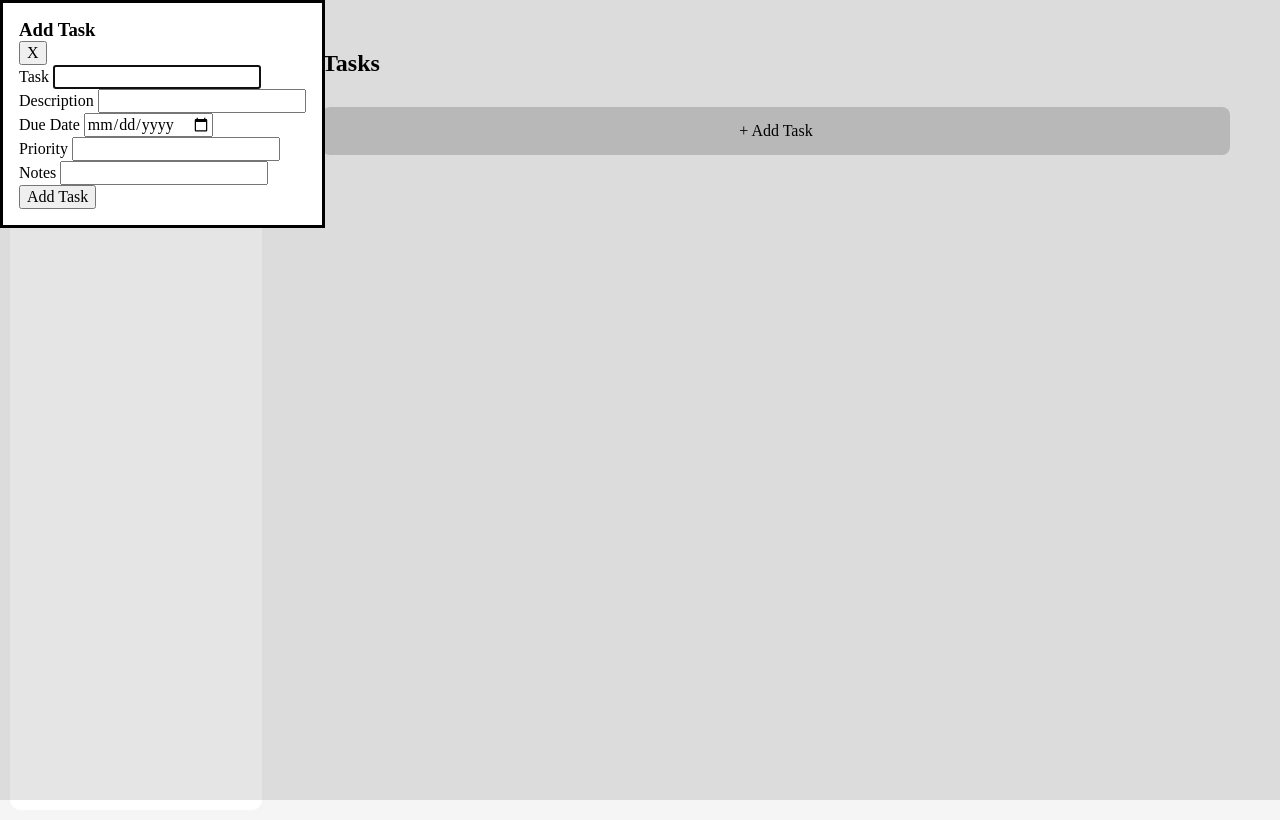
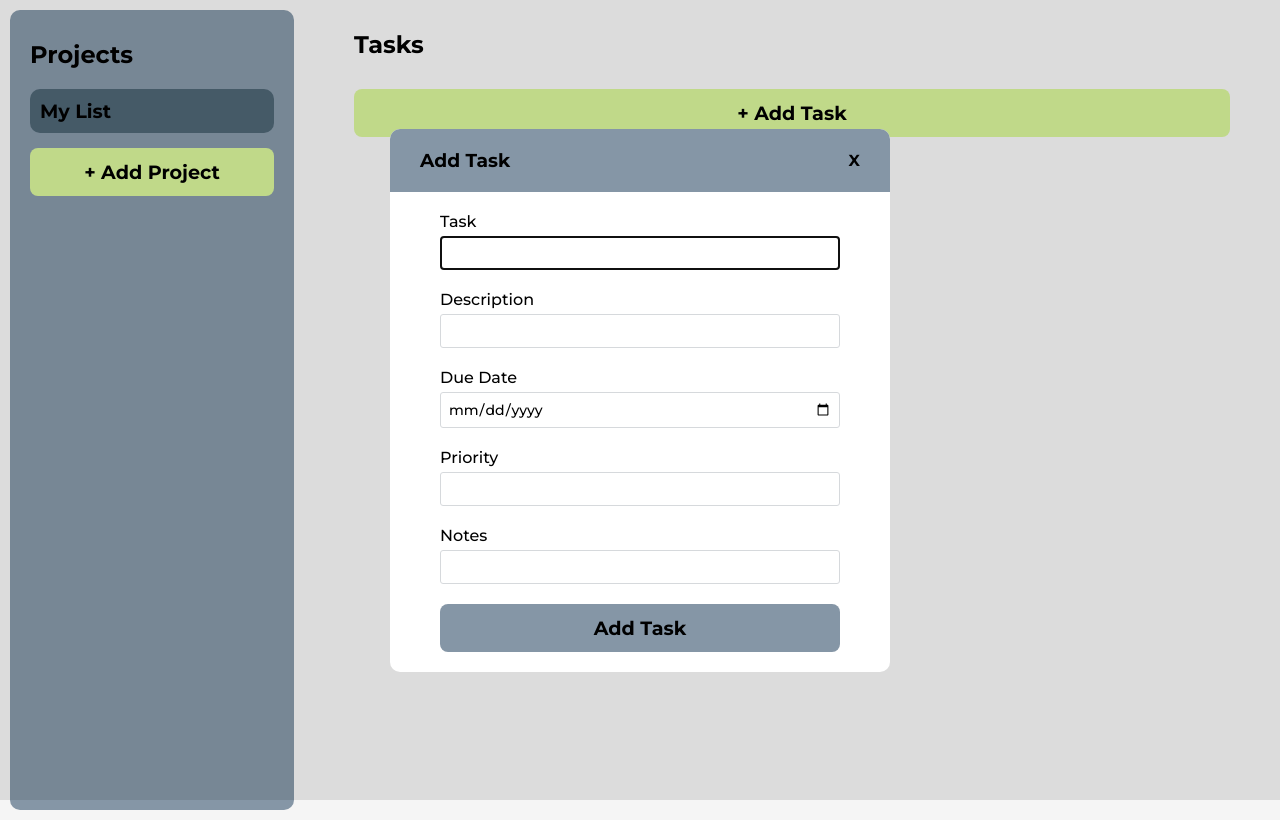
Before and after one commit to johngrassey/todo, a website built with webpack: page src/template.html in a window 1280 px wide. Both pictures are taken after a click on the button "+ Add Task". Built offline with nearby package versions, Linux system fonts and the light colour scheme.

Commit message:
Update Styling
Major styling complete before adding new functionality

```diff
--- a/src/index.js
+++ b/src/index.js
@@ -14,7 +14,7 @@ if (!localStorage.getItem("projectList")) {
 
     addTaskBtn.addEventListener("click", () => {
         modal.clearModal();
-        modal.addSubmitButton("submitTask", "Add Task");
+        modal.addSubmitButton("submittask", "Add Task");
         modal.openModal();
     })
 
@@ -31,7 +31,7 @@ if (!localStorage.getItem("projectList")) {
 
     addTaskBtn.addEventListener("click", () => {
         modal.clearModal();
-        modal.addSubmitButton("submitTask", "Add Task");
+        modal.addSubmitButton("submittask", "Add Task");
         modal.openModal();
     })
 
--- a/src/render.js
+++ b/src/render.js
@@ -1,5 +1,4 @@
 import { Projects } from "./projects";
-import { addTask } from "./tasks";
 import trashImg from "./trash-can.svg"
 import {parse, format} from "date-fns"
 
@@ -24,7 +23,7 @@ function renderProjectList () {
             projLI.textContent = key;
 
             if (key === projects.getActiveProject()) {
-                projLI.style.color = "blue";
+                projLI.classList.add("activeproject");
             }
 
             sidebar.appendChild(projLI);
@@ -75,6 +74,8 @@ function renderModal () {
     }
 
     function addSubmitButton (domClass, text, index) {
+        const modalHeader = document.querySelector("h3");
+        modalHeader.textContent = text;
         const submit = document.createElement("button")
         submit.classList.add(domClass),
         submit.setAttribute("id", "b" + index)
@@ -103,28 +104,36 @@ function renderTaskList () {
         taskDiv.classList.add("task");
         taskDiv.setAttribute("id", "t" + i)
 
+        const taskContent = document.createElement("div");
+        taskContent.classList.add("taskcontent");
+
         // CHECKBOX
         const checkbox = document.createElement("input");
+        checkbox.classList.add("checkbox");
         checkbox.setAttribute("type", "checkbox");
         if (task.done) {
             taskName.classList.add("done");
             checkbox.checked = true;
         }
-        taskDiv.appendChild(checkbox)
+
+        taskDiv.appendChild(checkbox);
 
         checkbox.addEventListener("click", () => {
             projects.completeTask(projects.getActiveProject(), task.name)
             if (task.done) {
                 taskName.classList.add("done");
+                taskDate.classList.add("done");
             } else {
                 taskName.classList.remove("done");
+                taskDate.classList.remove("done");
             }
         })
 
         // TASK NAME
         const taskName = document.createElement("div");
         taskName.textContent = task.name;
-        taskDiv.appendChild(taskName);
+        taskName.classList.add("taskname");
+        taskContent.appendChild(taskName);
 
         taskName.addEventListener("click", () => {
 
@@ -143,12 +152,15 @@ function renderTaskList () {
         // DUE DATE
         const taskDate = document.createElement("div");
         taskDate.textContent = format(task.dueDate, "MMM d, yyyy");
-        taskDiv.appendChild(taskDate)
+        taskContent.appendChild(taskDate)
+
 
         // TRASH
         const trash = document.createElement("img");
         trash.src = trashImg;
         trash.classList.add("trash");
+
+        taskDiv.appendChild(taskContent);
         taskDiv.appendChild(trash);
 
         trash.addEventListener("click", () => {
@@ -156,7 +168,8 @@ function renderTaskList () {
             renderTaskList();
         })
 
-        taskContainer.appendChild(taskDiv)
+
+        taskContainer.appendChild(taskDiv);
     })
 }
 
--- a/src/styles.css
+++ b/src/styles.css
@@ -32,15 +32,9 @@ MAIN
 body {
     display: flex;
     background-color: #f5f5f5;
-}
-
-#sidebar {
-    background-color: white;
-    margin: 10px;
-    border-style: none;
-    border-radius: 10px;
-    flex: 1;
-    height: 100vh;
+    font-family: 'Montserrat', sans-serif;
+    font-size: 16px;
+    font-weight: 500;
 }
 
 #main {
@@ -48,6 +42,45 @@ body {
     height: 100vh;
 }
 
+
+/*
+SIDEBAR
+*/
+
+h2 {
+  margin-bottom: 20px;
+}
+
+#sidebar {
+  background-color: #8596A6;
+  margin: 10px;
+  border-style: none;
+  border-radius: 10px;
+  flex: 1;
+  height: 100vh;
+  padding: 30px 20px;
+}
+
+ul {
+  padding: 0px;
+}
+
+li {
+  list-style-type: none;
+  padding: 10px 10px;
+  margin-bottom: 5px;
+  border-radius: 10px;
+  cursor: pointer;
+}
+
+.activeproject {
+  background-color: #4D6473;
+  font-weight: 700;
+}
+
+.projects {
+  font-size: 1.2rem;
+}
 
 /*
 TASKS
@@ -63,25 +96,41 @@ TASKS
   border-radius: 8px
 }
 
-.addtask {
+.addtask, .addproject {
   width: 100%;
   margin-top: 10px;
   cursor: pointer;
   text-align: center;
+  font-weight: 700;
+  font-size: 1.2rem;
   height: 48px;
   border-style: none;
   border-radius: 8px;
-  background-color: #cdcdcd;
+  background-color: #D6F299;
 }
 
 .tasklist {
-  padding: 50px;
+  padding: 30px 50px;
+}
+
+.taskcontent {
+  display: flex;
+  justify-content: space-between;
+  flex: 1;
 }
 
 .tasks {
   display: flex;
   flex-direction: column;
   gap: 10px
+}
+
+.taskname {
+  cursor: pointer;
+  max-width: 600px;
+  min-width: 150px;
+  flex: 1 1 auto;
+
 }
 
 .tasklist h2 {
@@ -93,5 +142,82 @@ TASKS
 }
 
 .trash {
-  height: 1rem;
+  height: 1.2rem;
+  margin-left: 30px;
 }
+
+.checkbox {
+  margin-right: 30px;
+}
+
+/*
+FORM
+*/
+
+dialog {
+  margin: auto;
+  padding: 0px;
+  border-style: none;
+  border-radius: 10px;
+  min-width: 300px;
+  width: 50%;
+  max-width: 500px;
+}
+
+.dialoghead {
+  display: flex;
+  justify-content: space-between;
+  background-color: #8596A6;
+  padding: 10px 20px;
+}
+
+h3 {
+  padding: 10px;
+  text-align: center;
+}
+
+button#close {
+  border-style: none;
+  background-color: #8596A6;
+  padding: 10px;
+  font-weight: 700;
+  cursor: pointer;
+}
+
+form {
+  display: flex;
+  flex-direction: column;
+  gap: 20px;
+  padding: 20px 50px;
+}
+
+label {
+  margin-bottom: 5px;
+}
+
+.formrow {
+  display: flex;
+  flex-direction: column;
+  justify-content: space-between;
+}
+
+.formrow input[type='text'], .formrow input[type='date'] {
+  background-color: #FFFFFF;
+  border: 1px solid #D6D9DC;
+  border-radius: 3px;
+  width: 100%;
+  padding: 7px;
+  font-size: 14px;
+}
+
+form button.submittask, form button.updatetask {
+  width: 100%;
+  cursor: pointer;
+  text-align: center;
+  font-weight: 700;
+  font-size: 1.2rem;
+  height: 48px;
+  border-style: none;
+  border-radius: 8px;
+  background-color: #8596A6;
+}
--- a/src/template.html
+++ b/src/template.html
@@ -4,12 +4,16 @@
     <meta charset="UTF-8">
     <meta name="viewport" content="width=device-width, initial-scale=1.0">
     <title>Done</title>
+
+    <link rel="preconnect" href="https://fonts.googleapis.com">
+    <link rel="preconnect" href="https://fonts.gstatic.com" crossorigin>
+    <link href="https://fonts.googleapis.com/css2?family=Montserrat:ital,wght@0,100..900;1,100..900&display=swap" rel="stylesheet">
 </head>
 <body>
     <div id="sidebar">
         <h2>Projects</h2>
         <ul class="projects"></ul>
-        <button class="addproject">+</button>
+        <button class="addproject">+ Add Project</button>
     </div>
     <div id="main">
         <div class="tasklist">
```
